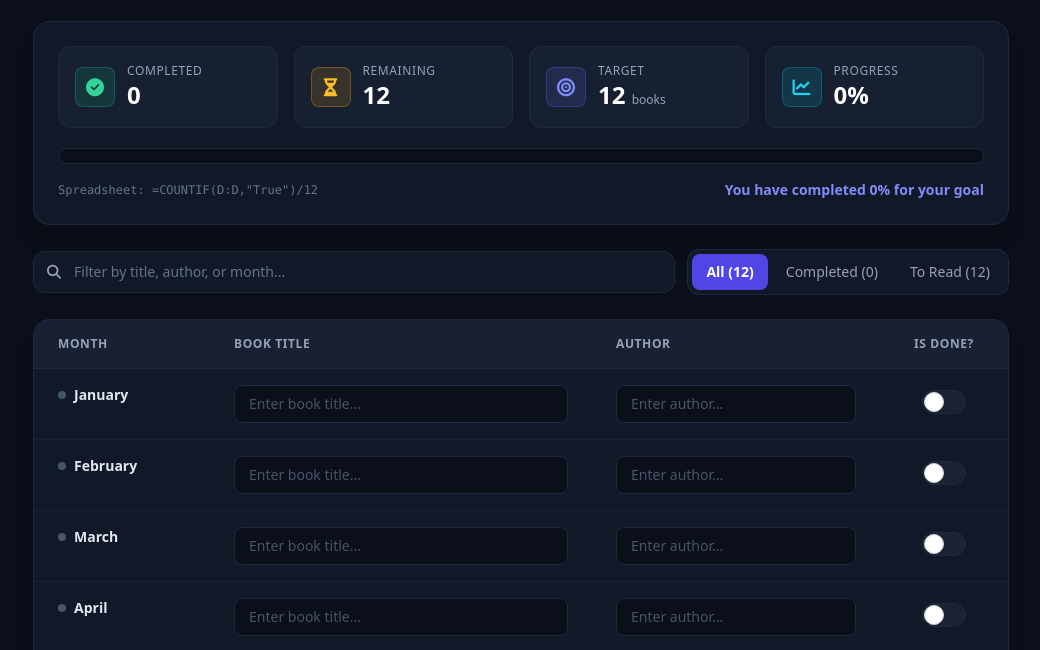
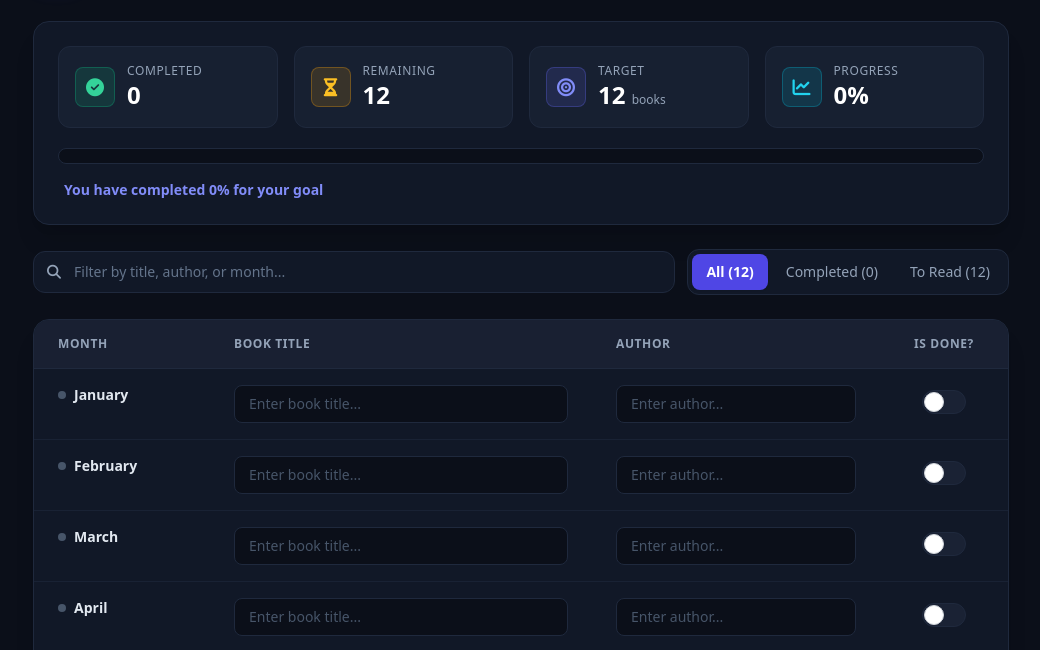
Before and after one commit to achintyanand/book-tracker, a plain HTML site: page index.html in a window 1280 px wide. Shown: the part 108-758 px from the top of the page, without its empty margins (119-1159 px from the left). Drawn offline with nearby package versions, Linux system fonts and the light colour scheme.

Commit message:
Update index.html

```diff
--- a/index.html
+++ b/index.html
@@ -167,7 +167,6 @@
 
       <!-- Status banner text matching spreadsheet equation -->
       <div class="flex flex-col sm:flex-row items-center justify-between gap-2 mt-3 pt-1">
-        <span id="formulaFormulaText" class="text-xs font-mono text-slate-500">Spreadsheet: =COUNTIF(D:D,"True")/12</span>
         <div id="statusNotice" class="text-sm font-semibold text-brand-400 flex items-center gap-1.5">
           <i class="fa-solid fa-sparkles"></i>
           <span>You have completed 0% for your goal</span>
```
